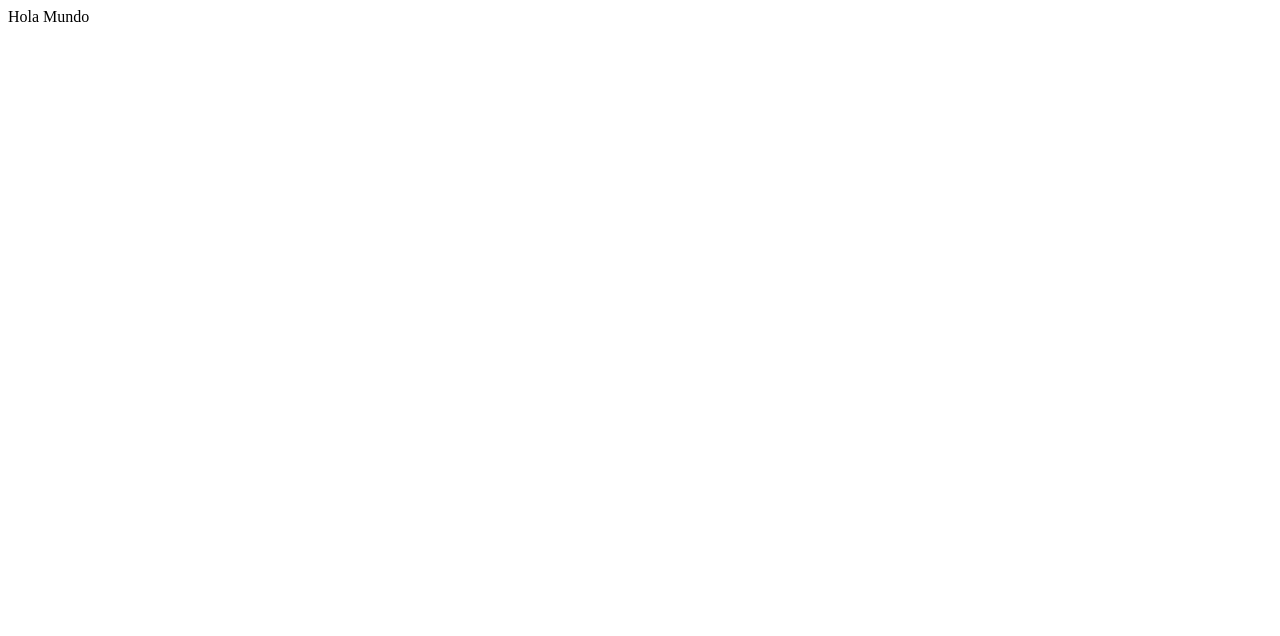
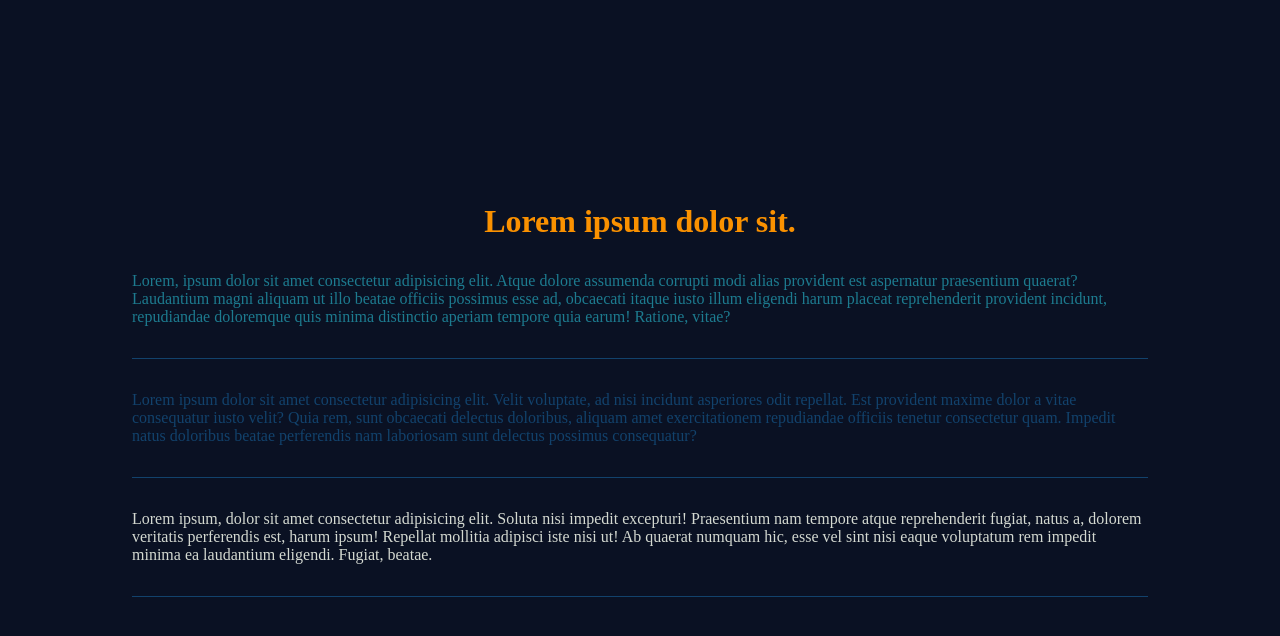
Before and after one commit to crRoG/crRoG.github.io, a plain HTML site: page index.html in a window 1280 px wide. Drawn offline with Linux system fonts and the light colour scheme.

Commit message:
Just a page

```diff
--- a/index.html
+++ b/index.html
@@ -1 +1,18 @@
-Hola Mundo
+<!DOCTYPE html>
+<html lang="es">
+<head>
+    <meta charset="UTF-8">
+    <meta http-equiv="X-UA-Compatible" content="IE=edge">
+    <meta name="viewport" content="width=device-width, initial-scale=1.0">
+    <title>Document</title>
+    <link rel="stylesheet" href="./css/styles.css">
+</head>
+<body>
+    <main>
+        <h1 class="title">Lorem ipsum dolor sit.</h1>
+        <p class="text">Lorem, ipsum dolor sit amet consectetur adipisicing elit. Atque dolore assumenda corrupti modi alias provident est aspernatur praesentium quaerat? Laudantium magni aliquam ut illo beatae officiis possimus esse ad, obcaecati itaque iusto illum eligendi harum placeat reprehenderit provident incidunt, repudiandae doloremque quis minima distinctio aperiam tempore quia earum! Ratione, vitae?</p>
+        <p class="text2">Lorem ipsum dolor sit amet consectetur adipisicing elit. Velit voluptate, ad nisi incidunt asperiores odit repellat. Est provident maxime dolor a vitae consequatur iusto velit? Quia rem, sunt obcaecati delectus doloribus, aliquam amet exercitationem repudiandae officiis tenetur consectetur quam. Impedit natus doloribus beatae perferendis nam laboriosam sunt delectus possimus consequatur?</p>
+        <p class="text3">Lorem ipsum, dolor sit amet consectetur adipisicing elit. Soluta nisi impedit excepturi! Praesentium nam tempore atque reprehenderit fugiat, natus a, dolorem veritatis perferendis est, harum ipsum! Repellat mollitia adipisci iste nisi ut! Ab quaerat numquam hic, esse vel sint nisi eaque voluptatum rem impedit minima ea laudantium eligendi. Fugiat, beatae.</p>
+    </main>
+</body>
+</html>
--- /dev/null
+++ b/sass/index.scss
@@ -0,0 +1,49 @@
+$color-orange: #fa9100;
+$color-blue:#12426c;
+$color-ligthBlue: #1d7b8f;
+$color-white: #ffffff;
+$color-darkBlue:#0a1123;
+$color-grey: #d4d9d1;
+
+*{
+    padding:0;
+    margin:0;
+}
+
+body{
+    display: flex;
+    justify-content: center;
+    align-items: center;
+    height: 100vh;
+    background-color: $color-darkBlue;
+}
+
+main{
+    width: 1080px;
+
+    .title{
+        color: $color-orange;
+        text-align: center;
+
+
+    }
+    .text{
+        color: $color-ligthBlue;
+        padding: 2rem 0;
+        border-bottom: 0.5px solid $color-blue;
+        margin: 0 2rem;
+    }
+    .text2{
+        color: $color-blue;
+        padding: 2rem 0;
+        border-bottom: 0.5px solid $color-blue;
+        margin: 0 2rem;
+
+    }
+    .text3{
+        color:$color-grey;
+        padding: 2rem 0;
+        border-bottom: 0.5px solid $color-blue;
+        margin: 0 2rem;
+    }
+}
```
Also changed, not shown: assets/colors/Screen Shot 2022-10-22 at 00.15.30.png (added), assets/colors/Screen Shot 2022-10-22 at 00.15.47.png (added), assets/colors/Screen Shot 2022-10-22 at 00.16.19.png (added), assets/colors/Screen Shot 2022-10-22 at 00.16.46.png (added), assets/colors/Screen Shot 2022-10-22 at 00.16.56.png (added), css/styles.css (added), 4 other files.
